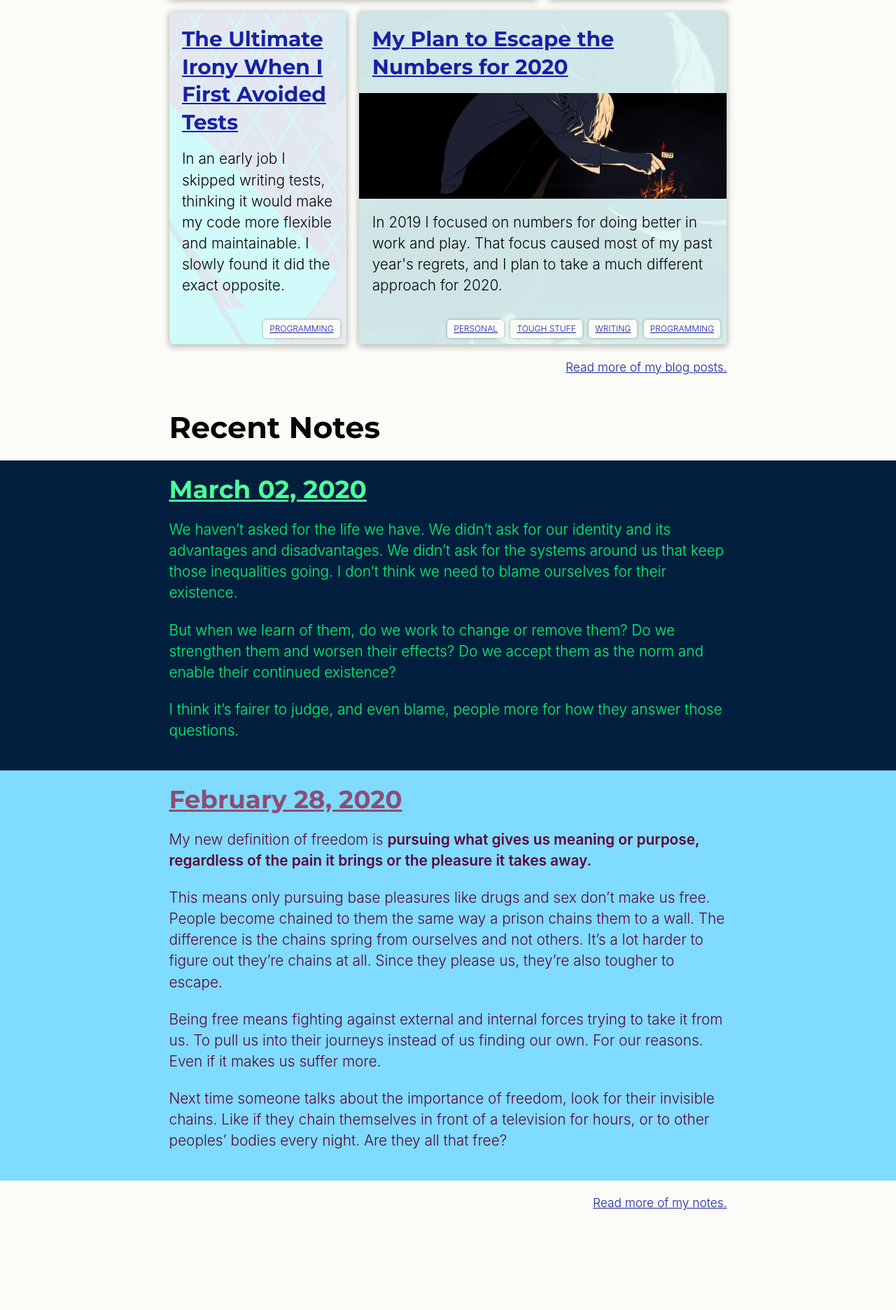
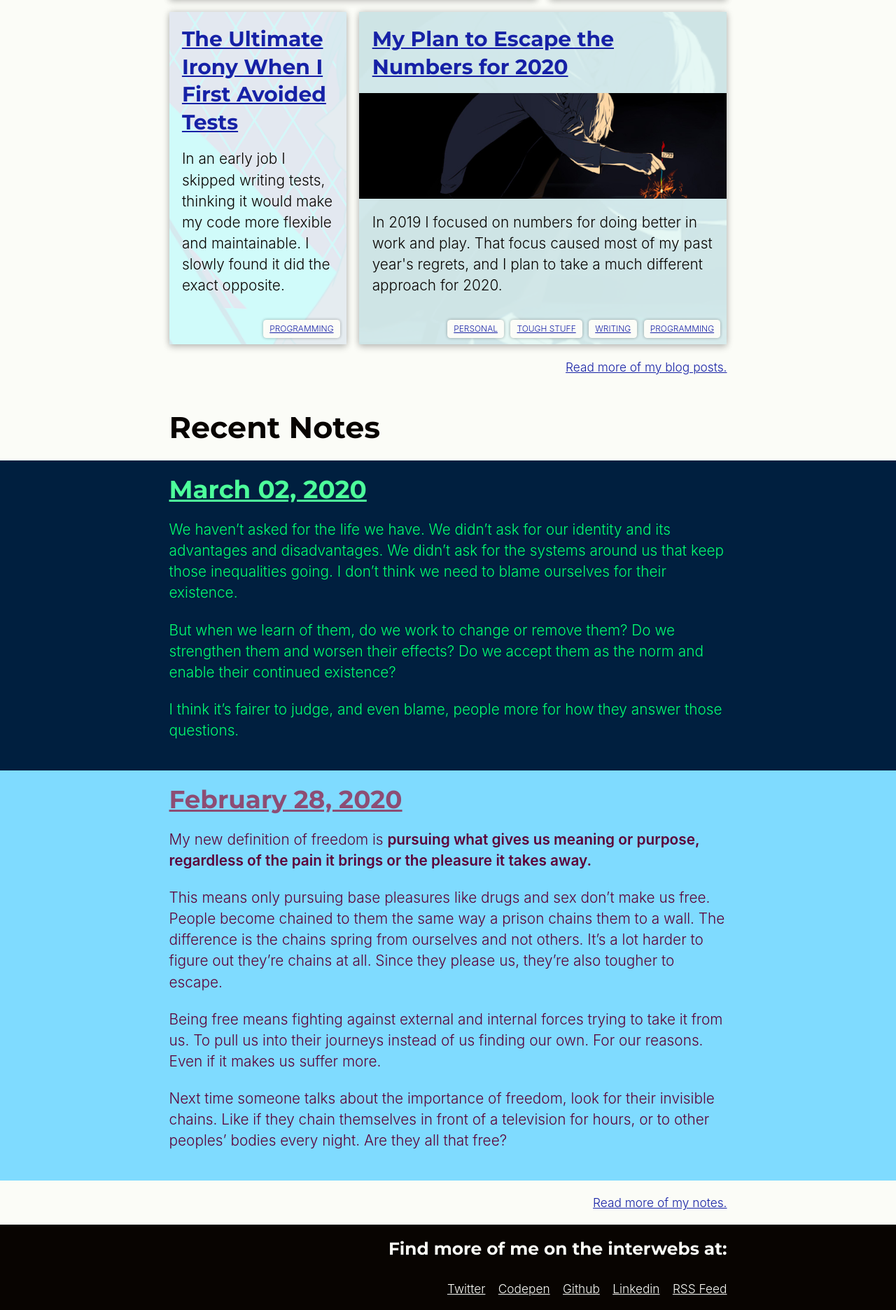
Before and after one commit to maxx1128/snappy-personal-site, a Jekyll site: the page built from index.html, in a window 1280 px wide. Shown: the part 1601-3473 px from the top of the page at 70% size. Built offline with Jekyll 4.4.1, drawn with Linux system fonts in a browser that asks for light colours.

Commit message:
Move footer to darker background

```diff
--- a/_includes/footer.html
+++ b/_includes/footer.html
@@ -1,4 +1,4 @@
-<footer class="bg-primary-dark">
+<footer class="bg-mono-black">
   <div class="resp-max-width">
     <h3 class="my-0 py-4 text-right text-mono-white text-h5">
       Find more of me on the interwebs at:
```
